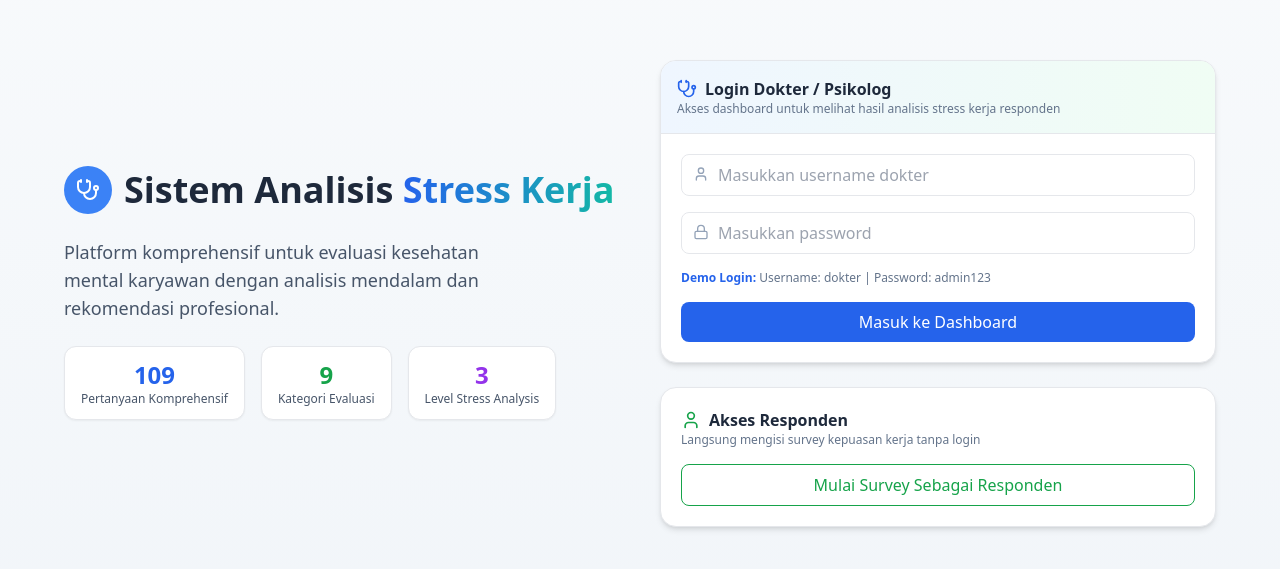
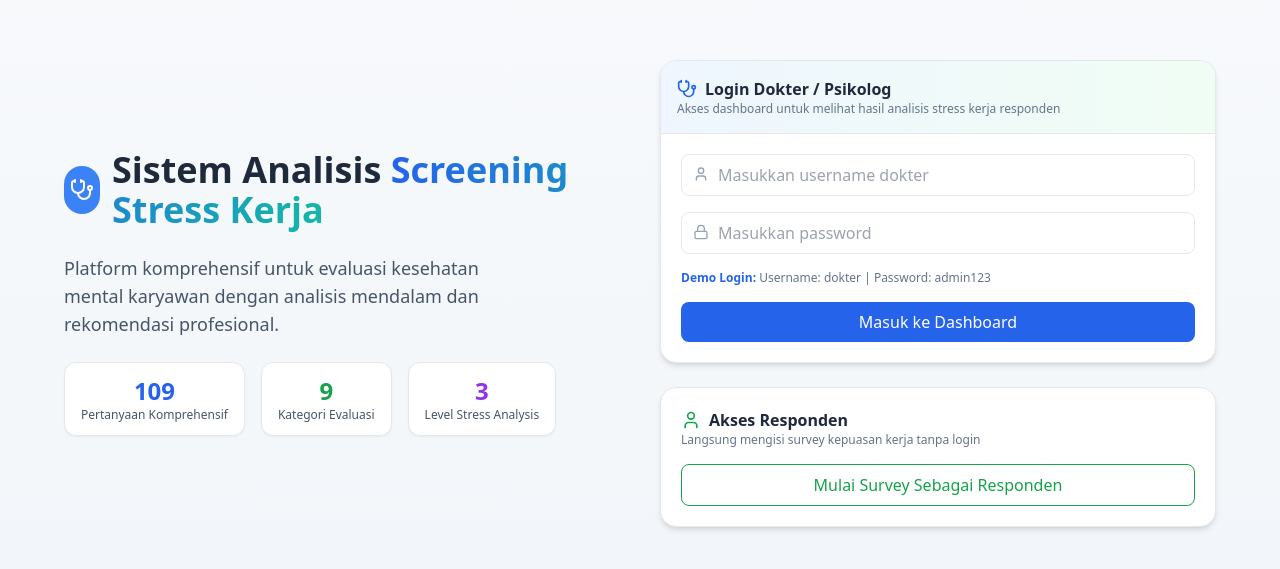
Before and after one commit to StellaronElish/DINI-Sehat-Mental, a React (Vite) app in the folder frontend/: page / in a window 1280 px wide. Shown: the part 107-676 px from the top of the page. Built offline with nearby package versions, Linux system fonts and the light colour scheme.

Commit message:
Adding detail

```diff
--- a/frontend/src/pages/LandingPage.tsx
+++ b/frontend/src/pages/LandingPage.tsx
@@ -24,7 +24,7 @@ export default function LandingPage() {
             <h1 className="text-3xl md:text-4xl font-bold text-slate-800">
               Sistem Analisis{" "}
               <span className="text-transparent bg-clip-text bg-gradient-to-r from-blue-600 to-teal-500">
-                Stress Kerja
+                Screening Stress Kerja
               </span>
             </h1>
           </div>
--- a/frontend/src/pages/Results.tsx
+++ b/frontend/src/pages/Results.tsx
@@ -21,7 +21,7 @@ export default function Results() {
           <CheckCircle className="text-green-600 w-6 h-6" />
           <div>
             <h1 className="text-lg font-bold text-green-700">
-              Analisis Stress Kerja Selesai!
+              Analisis Screening Stress Kerja Selesai!
             </h1>
             <p className="text-sm text-gray-700">
               Terima kasih telah mengisi survey lengkap. Berikut hasil analisis
```
